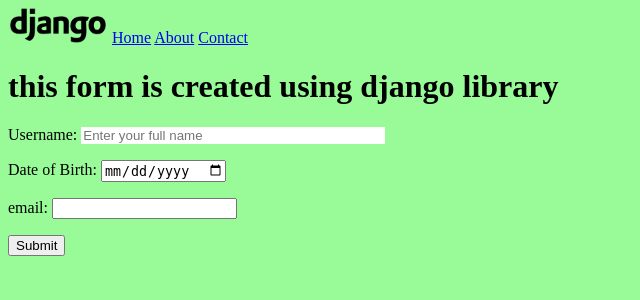
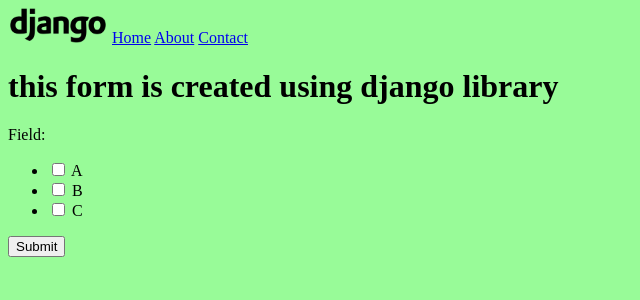
Before and after one commit to Dhrubo-Arafah/django-sessions, a Django app: page /first_app/form/ in a window 1280 px wide. Shown: the top 300 px of the page, without its empty margins (0-640 px from the left). Run offline with Django 3.2, Linux system fonts and the light colour scheme.

Commit message:
Various Form Fields

```diff
--- a/first_app/forms.py
+++ b/first_app/forms.py
@@ -2,24 +2,11 @@ from django import forms
 
 # we use widget to place arguments that django doesn't provide
 class user_form(forms.Form):
-    user_name = forms.CharField(
-        required=False,
-        label="Username",
-        # initial="Dhrubo", value of input
-        widget=forms.TextInput(
-            attrs={
-                'placeholder': 'Enter your full name',
-                'style': 'width:300px; border:none'
-            }))
-
-    user_dob = forms.DateField(
-        label="Date of Birth",
-        widget=forms.TextInput(
-            attrs={
-                'type': 'date'
-            }))
-
-    user_email = forms.EmailField(
-        required=False,
-        label="email",
-    )
+    #boolean_field=forms.BooleanField(required=False)
+    #field=forms.CharField(max_length=15, min_length=5)
+    # choices = (('', 'SELECT OPTION'), ('1', 'First'), ('2', 'Second'), ('3', 'Third'))
+    # field=forms.ChoiceField(choices=choices, widget=forms.RadioSelect)
+    choices = (('A', 'A'), ('B', 'B'), ('C', 'C'))
+    field=forms.MultipleChoiceField(choices=choices,
+                                    widget=forms.CheckboxSelectMultiple,
+                                    required=False)
--- a/first_app/views.py
+++ b/first_app/views.py
@@ -38,15 +38,7 @@ def form(request):
     if request.method == "POST":
         new_form = forms.user_form(request.POST)
         if new_form.is_valid():
-            user_name = new_form.cleaned_data['user_name']
-            user_dob = new_form.cleaned_data['user_dob']
-            user_email = new_form.cleaned_data['user_email']
-
-            context.update({'user_name': user_name,
-                            'user_dob': user_dob,
-                            'user_email': user_email
-                            })
-            # we can use context.update() dedicatedly for a key
-            context.update({'form_submitted': "Yes"})
+            context.update({'field':new_form.cleaned_data['field']})
+            context.update({'form_submitted':"Yes"})
 
     return render(request, 'form.html', context)
--- a/templates/form.html
+++ b/templates/form.html
@@ -1,15 +1,6 @@
 {% extends 'main.html' %}
 {% block title %}Test Form{% endblock %}
 {% block content %}
-{#    <h1>this form is created using html</h1>#}
-{#    <form action="" method="post">#}
-{#        <label for="user_name">Username</label>#}
-{#        <input type="text" name="user_name" value="" required>#}
-{#        <label for="user_email">Email</label>#}
-{#        <input type="email" name="user_email" value="" required>#}
-{#        <input type="submit" name="submit" value="Submit">#}
-{#    </form>#}
-{#    <hr>#}
     <h1>{{ msg }}</h1>
     <form action="" method="post">
         {% csrf_token %}
@@ -17,8 +8,6 @@
         <input type="submit" value="Submit">
     </form>
     {% if form_submitted %}
-        <p>Name: {{ user_name }}</p>
-        <p>Date Of Birth: {{ user_dob }}</p>
-        <p>Email: {{ user_email }}</p>
+        <p>Field: {{ field }}</p>
     {% endif %}
 {% endblock %}
```
